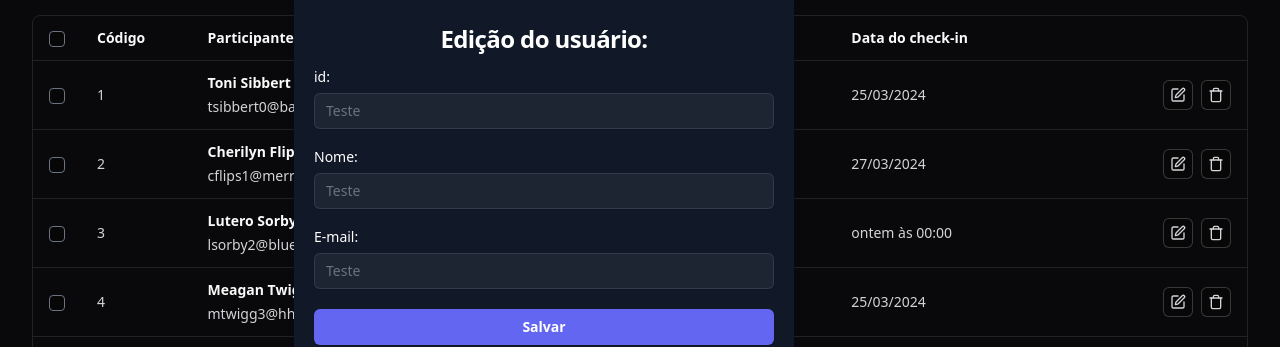
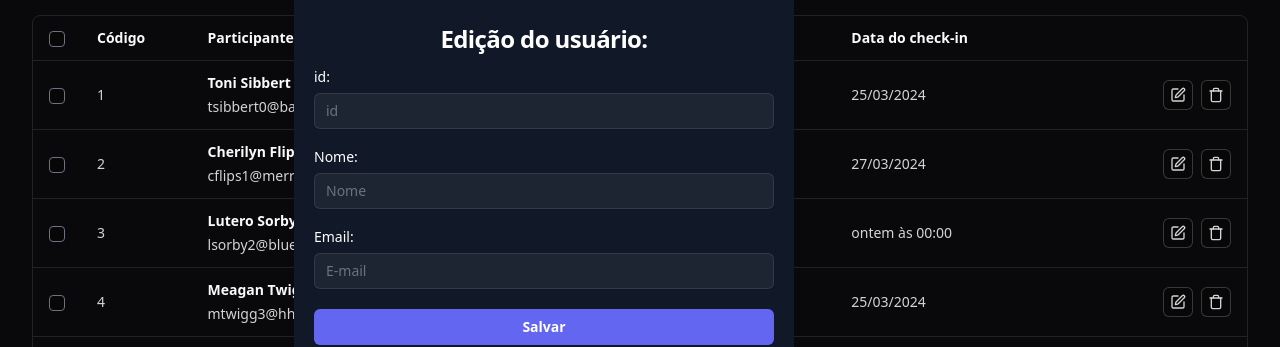
Before and after one commit to gabriel-lgomes/pass-in-web-main, a React (Vite) app: page / in a window 1280 px wide. Shown: the part 139-486 px from the top of the page. Built offline with nearby package versions, Linux system fonts and the light colour scheme; data requests are answered from the project's data file.

Commit message:
feat: created input

```diff
--- /dev/null
+++ b/src/components/input.tsx
@@ -0,0 +1,21 @@
+import { ComponentProps } from "react";
+import { twMerge } from "tailwind-merge";
+
+interface InputProps extends ComponentProps<"input"> {}
+
+export function Input({ ...props }: InputProps) {
+  return (
+    <label>
+      <label className="block text-sm font-medium leading-6 text-white my-2">
+        {props.name}:
+        <input
+          {...props}
+          className={twMerge(
+            "block w-full mt-1 rounded-md border-0 bg-white/5 py-1.5 text-white shadow-sm ring-1 ring-inset ring-white/10 focus:ring-2 focus:ring-inset focus:ring-indigo-500 sm:text-sm sm:leading-6",
+            props.className
+          )}
+        />
+      </label>
+    </label>
+  );
+}
--- a/src/components/modal.tsx
+++ b/src/components/modal.tsx
@@ -1,4 +1,5 @@
 import { X } from "lucide-react";
+import { Input } from "./input";
 
 export function Modal() {
   return (
@@ -13,32 +14,13 @@ export function Modal() {
           </button>
         </div>
         <form action="" className="flex flex-col justify-center">
-          <label className="block text-sm font-medium leading-6 text-white my-2">
-            id:
-            <input
-              type="text"
-              disabled
-              placeholder="Teste"
-              className="block w-full mt-1 rounded-md border-0 bg-white/5 py-1.5 text-white shadow-sm ring-1 ring-inset ring-white/10 focus:ring-2 focus:ring-inset focus:ring-indigo-500 sm:text-sm sm:leading-6"
-            />
-          </label>
-          <label className="block text-sm font-medium leading-6 text-white my-2">
-            Nome:
-            <input
-              type="text"
-              placeholder="Teste"
-              className="block w-full mt-1 rounded-md border-0 bg-white/5 py-1.5 text-white shadow-sm ring-1 ring-inset ring-white/10 focus:ring-2 focus:ring-inset focus:ring-indigo-500 sm:text-sm sm:leading-6"
-            />
-          </label>
-          <label className="block text-sm font-medium leading-6 text-white my-2">
-            E-mail:
-            <input
-              type="email"
-              placeholder="Teste"
-              className="block w-full mt-1 rounded-md border-0 bg-white/5 py-1.5 text-white shadow-sm ring-1 ring-inset ring-white/10 focus:ring-2 focus:ring-inset focus:ring-indigo-500 sm:text-sm sm:leading-6"
-            />
-          </label>
-          <button className="flex w-full justify-center mt-3 rounded-md bg-indigo-500 px-3 py-1.5 text-sm font-semibold leading-6 text-white shadow-sm hover:bg-indigo-400 focus-visible:outline focus-visible:outline-2 focus-visible:outline-offset-2 focus-visible:outline-indigo-500">
+          <Input type="text" name="id" disabled placeholder="id" />
+          <Input type="text" name="Nome" placeholder="Nome" />
+          <Input type="email" name="Email" placeholder="E-mail" />
+          <button
+            type="submit"
+            className="flex w-full justify-center mt-3 rounded-md bg-indigo-500 px-3 py-1.5 text-sm font-semibold leading-6 text-white shadow-sm hover:bg-indigo-400 focus-visible:outline focus-visible:outline-2 focus-visible:outline-offset-2 focus-visible:outline-indigo-500"
+          >
             Salvar
           </button>
         </form>
```
